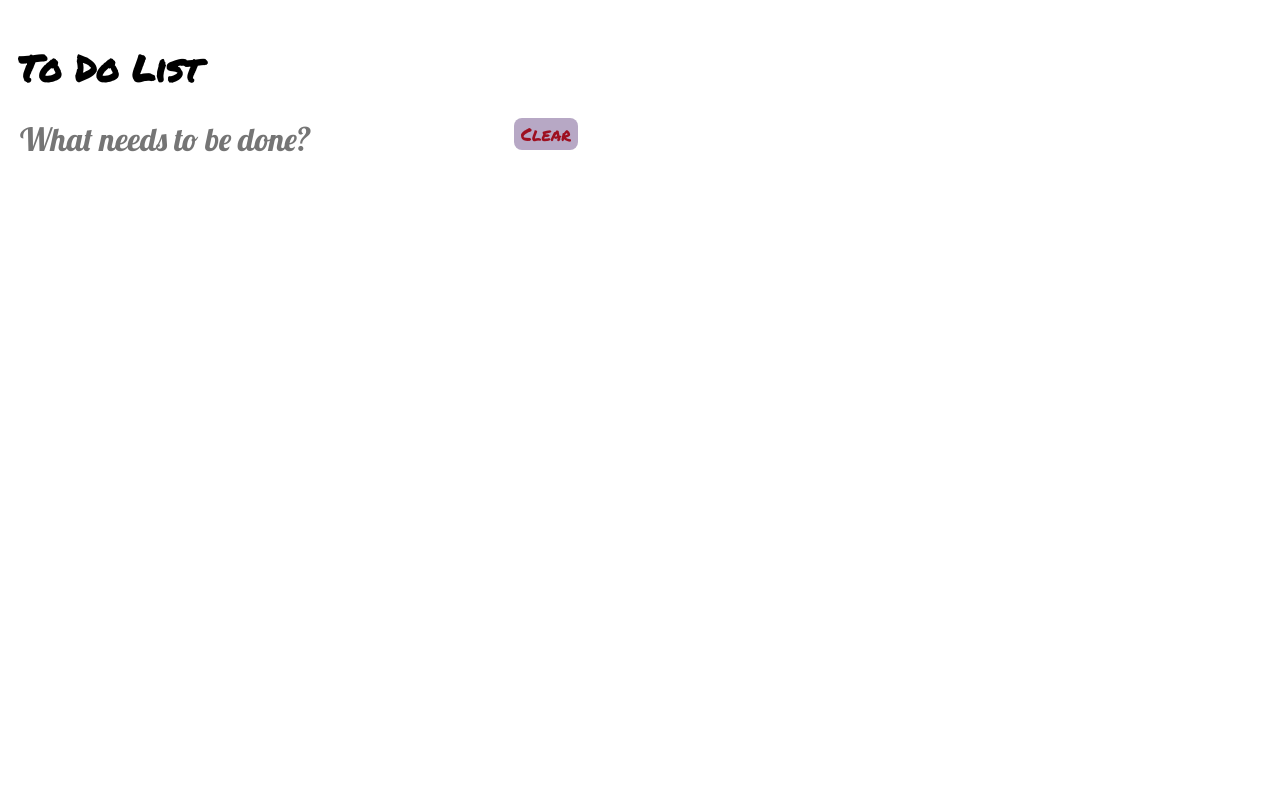
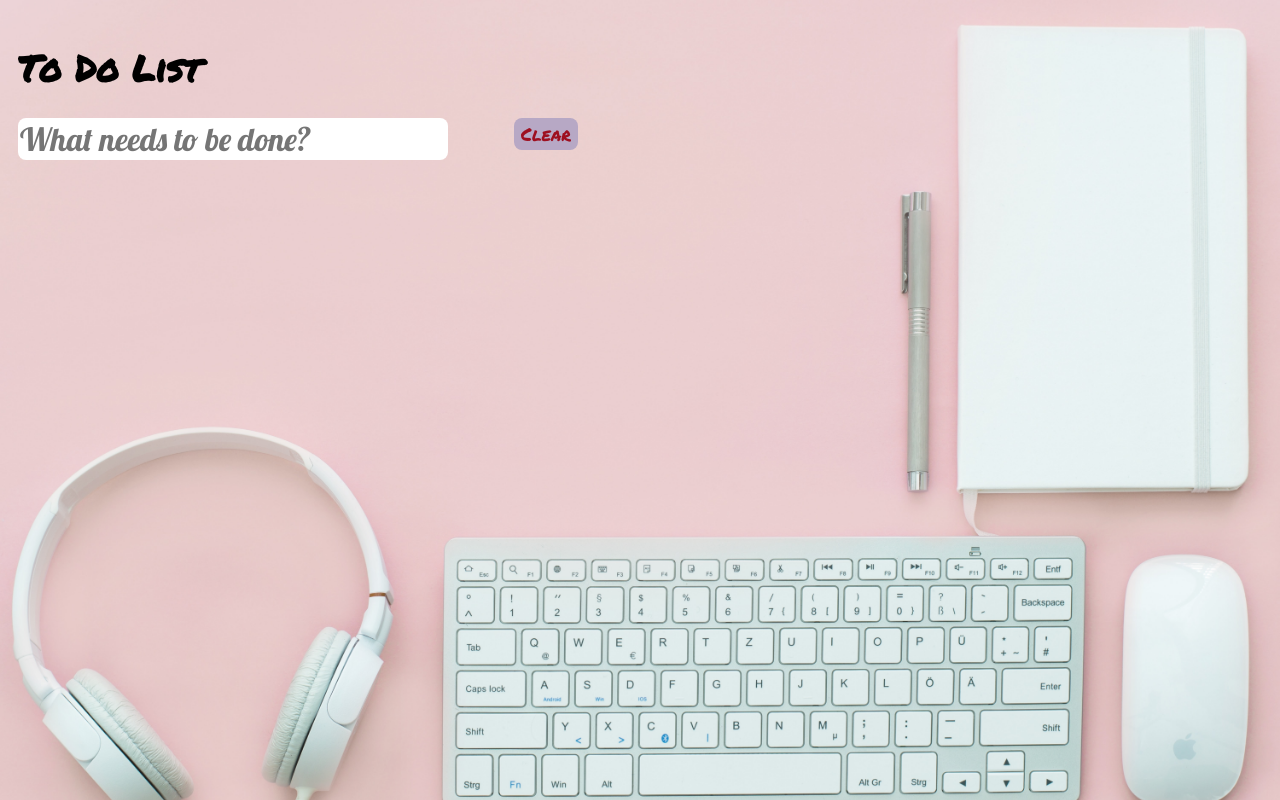
Before and after one commit to sunithabamidi/to-do-list, a plain HTML site: page index.html in a window 1280 px wide. Drawn offline with Linux system fonts and the light colour scheme; the site is published under a folder, as on GitHub Pages, so addresses that start at the root find nothing.

Commit message:
background image

```diff
--- a/style.css
+++ b/style.css
@@ -1,6 +1,6 @@
 body {
   font-family: "Permanent Marker", cursive;
-  background-image: url("/keyboard.jpg");
+  background-image: url("keyboard.jpg");
   background-size: cover;
   box-sizing: border-box;
 
```
